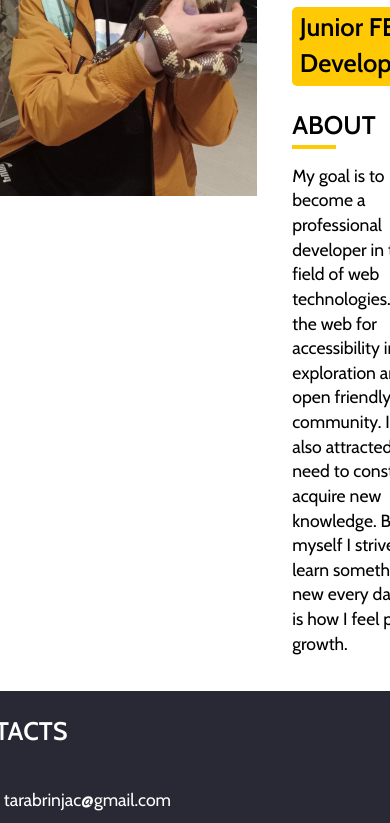
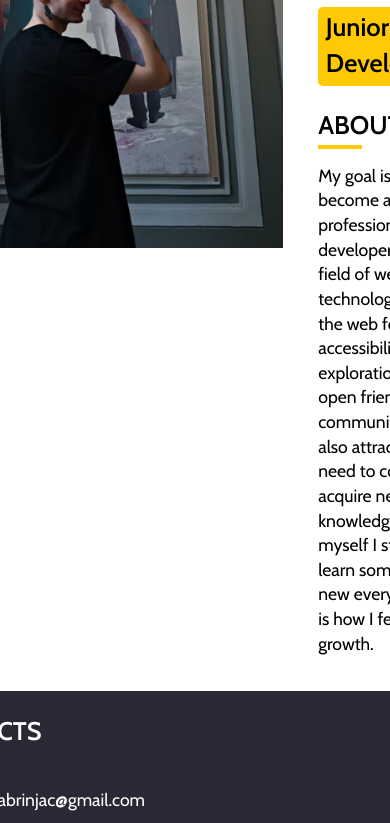
Before and after one commit to tarabrinjac/rsschool-cv, a website: page index.html in a window 390 px wide. Shown: the part 249-1072 px from the top of the page. Drawn offline with Linux system fonts and the light colour scheme.

Commit message:
content: add new avatar photo

```diff
--- a/css/style.css
+++ b/css/style.css
@@ -396,9 +396,6 @@
 
 .avatar-image {
   display: block;
-
-  width: 100%;
-  height: 100%;
 }
 
 .avatar-wrapper::before {
@@ -773,10 +770,3 @@
     order: 5;
   }
 }
-
-@media (max-width: 1000px) {
-  .avatar-image {
-    min-width: 350px;
-    max-height: 350px;
-  }
-}
--- a/index.html
+++ b/index.html
@@ -30,7 +30,7 @@
     <div class="main-container">
       <section class="main-section" id="about">
         <div class="avatar-wrapper">
-          <img class="avatar-image" src="assets/img/content/avatar.jpg" alt="applicant avatar" width="350" height="350">
+          <img class="avatar-image" src="assets/img/content/avatar-new.jpg" alt="applicant avatar" width="402" height="402">
         </div>
         <div class="text-about-wrapper">
           <h1 class="page-heading">Jacob Tarabrin</h1>
```
Also changed, not shown: assets/img/content/avatar-new.jpg (added).
